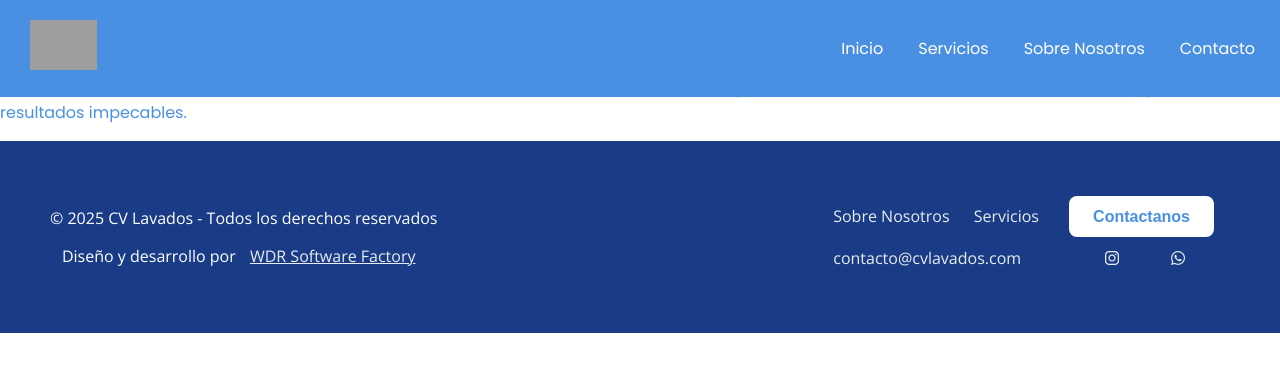
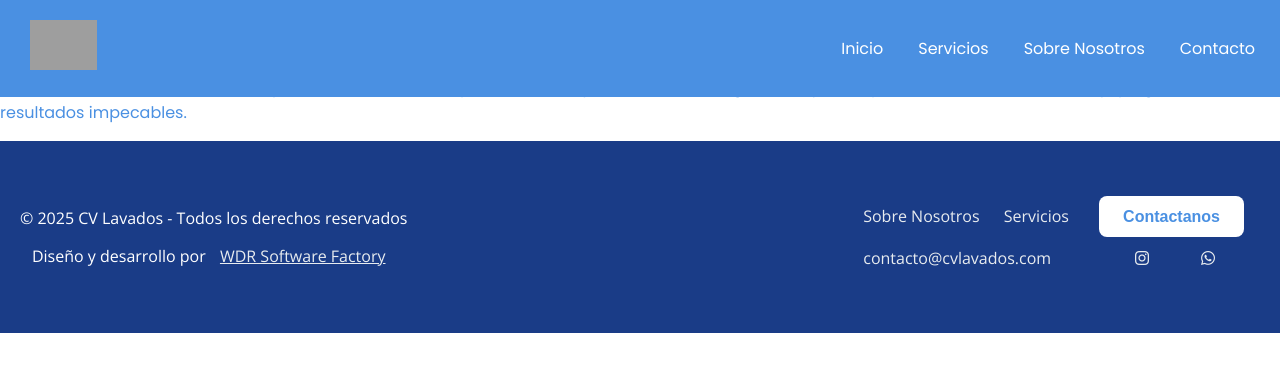
Before and after one commit to WDR-SoftwareFactory/CV-lavados-website, a Jekyll site: the page built from src/acerca-de-nosotros.md, in a window 1280 px wide. Shown: the top 372 px of the page. Built offline with Jekyll 4.4.1, drawn with Linux system fonts in a browser that asks for light colours; grey boxes are pictures that could not be loaded.

Commit message:
style(css): enhance layout and responsiveness of footer and hero sections

```diff
--- a/src/assets/css/main.css
+++ b/src/assets/css/main.css
@@ -8,6 +8,7 @@
 /* Estilos generales */
 html {
   scroll-behavior: smooth; /* Desplazamiento suave */
+  scroll-padding-top: 80px; /* Ajusta el desplazamiento para todo el documento */
 }
 body {
   margin: 0;
@@ -72,9 +73,8 @@ nav a:hover::after {
 
 /* Estilos del index.html */
 .hero {
-  /* background: url("./assets/images/hero.jpg") center/cover; */
   background-color: #1a3c87;
-  padding: 100px 20px;
+  padding: 180px 20px 100px 20px; /* Aumentamos padding-top para compensar el header */
   text-align: center;
   color: #ffffff;
   border-radius: 0 0 12px 12px;
@@ -504,18 +504,20 @@ footer {
   background: #1a3c87;
   color: #ffffff;
   text-align: center;
-  padding: 50px;
+  padding: 50px 20px; /* Padding base */
   font-family: "Open Sans", sans-serif;
   display: flex;
   justify-content: space-between;
   align-items: center;
   flex-wrap: wrap;
+  box-sizing: border-box;
 }
 footer a {
   color: #e8ecef;
   margin: 0 10px;
   text-decoration: none;
   transition: color 0.3s;
+  font-size: 1em; /* Tamaño de fuente base */
 }
 footer a:hover {
   color: #00c4cc;
@@ -541,9 +543,7 @@ footer a:hover {
   text-decoration: none;
   border-radius: 8px;
   font-weight: bold;
-  transition:
-    background 0.3s,
-    color 0.3s;
+  transition: background 0.3s, color 0.3s;
 }
 .contact-btn a:hover {
   background: #00c4cc;
@@ -666,7 +666,7 @@ footer a:hover {
     align-items: center;
   }
   .hero {
-    padding: 50px 10px;
+    padding: 130px 10px 50px 10px; /* Ajustamos para móviles */
   }
   .hero h1 {
     font-size: 2em;
@@ -718,18 +718,50 @@ footer a:hover {
   }
 }
 
-/* Estilos responsive del footer */
+/* Estilos responsivos del footer */
 @media (max-width: 890px) {
   footer {
     flex-direction: column;
+    padding: 30px 10px; /* Reducimos padding en tablets */
   }
   .links-footer {
     padding: 10px 0;
+    width: 100%; /* Ocupa todo el ancho */
   }
   .social-links {
-    gap: 3rem;
+    gap: 2rem; /* Reducimos el espacio entre íconos */
+    justify-content: center; /* Centramos en tablets */
+    width: 100%;
+    margin-top: 10px;
   }
   .social-links .social-links-icons {
-    gap: 3rem;
+    gap: 1.5rem; /* Espacio menor entre íconos */
+  }
+  .contact-btn a {
+    padding: 10px 20px; /* Reducimos padding del botón */
+    font-size: 1em; /* Reducimos tamaño de fuente */
   }
 }
+
+@media (max-width: 576px) {
+  footer {
+    padding: 20px 10px; /* Más compacto en móviles pequeños */
+  }
+  footer a {
+    font-size: 0.9em; /* Fuente más pequeña en móviles */
+    margin: 0 5px; /* Menos margen */
+  }
+  .social-links {
+    gap: 1.5rem; /* Espacio aún más reducido */
+    flex-direction: column; /* Apilamos íconos verticalmente */
+    align-items: center;
+  }
+  .social-links .social-links-icons {
+    gap: 1rem; /* Espacio mínimo entre íconos */
+    flex-direction: row; /* Apilamos verticalmente */
+  }
+  .contact-btn a {
+    padding: 8px 16px; /* Más compacto */
+    font-size: 0.9em; /* Fuente más pequeña */
+  }
+}
```
